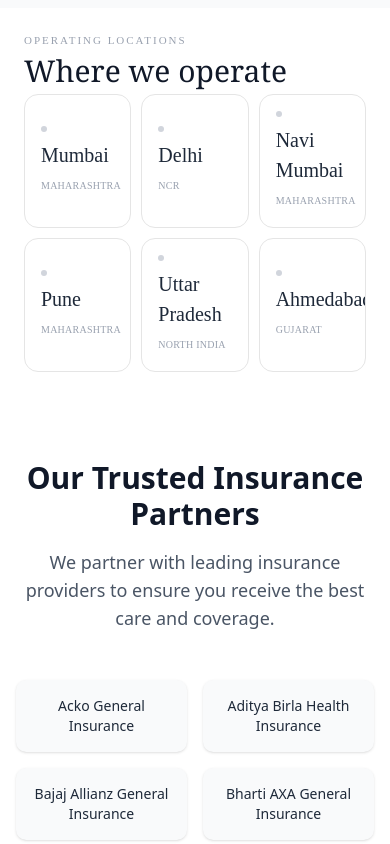
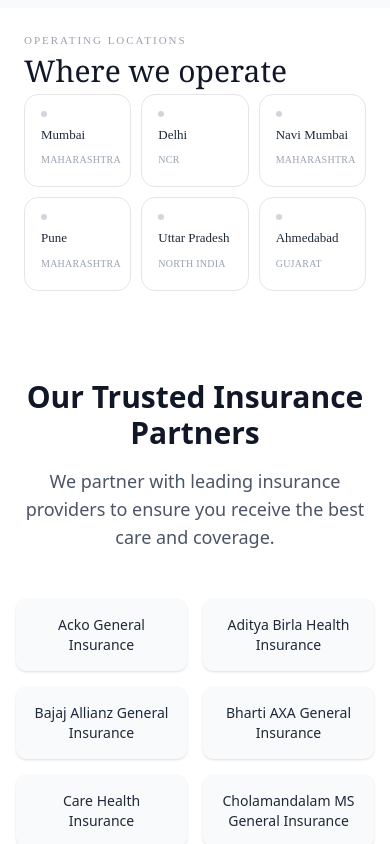
Before and after one commit to Abdulhamid109/Eyevasc-Solutions, a Next.js app: page / in a window 390 px wide. Shown: the part 3560-4404 px from the top of the page. Built offline with nearby package versions, Linux system fonts and the light colour scheme.

Commit message:
made minor chnages

```diff
--- a/components/Footer.tsx
+++ b/components/Footer.tsx
@@ -67,6 +67,7 @@
               <li><Link href={'/booknow'}  className='hover:text-blue-400 transition-colors'>Book Appointment</Link></li>
               <li><Link href={'/FAQ'} className='hover:text-blue-400 transition-colors'>FAQ</Link></li>
               <li><Link href={'/blogs'} className='hover:text-blue-400 transition-colors'>Blogs</Link></li>
+              <li><Link href={'/RedeemCoupon'} className='hover:text-blue-400 transition-colors'>Redeem Coupon</Link></li>
             </ul>
           </div>
           <div>
--- a/components/hospitals.tsx
+++ b/components/hospitals.tsx
@@ -38,7 +38,7 @@
                             <div className={`w-1.5 h-1.5 rounded-full mb-2
                                bg-gray-300`}
                             />
-                            <span className={`block text-[20px] font-medium mb-0.5 text-gray-800`}>
+                            <span className={`block md:text-[20px] text-[13px] font-medium mb-0.5 text-gray-800`}>
                                 {city.name}
                             </span>
                             <span className={`text-[10px] uppercase tracking-wide
```
